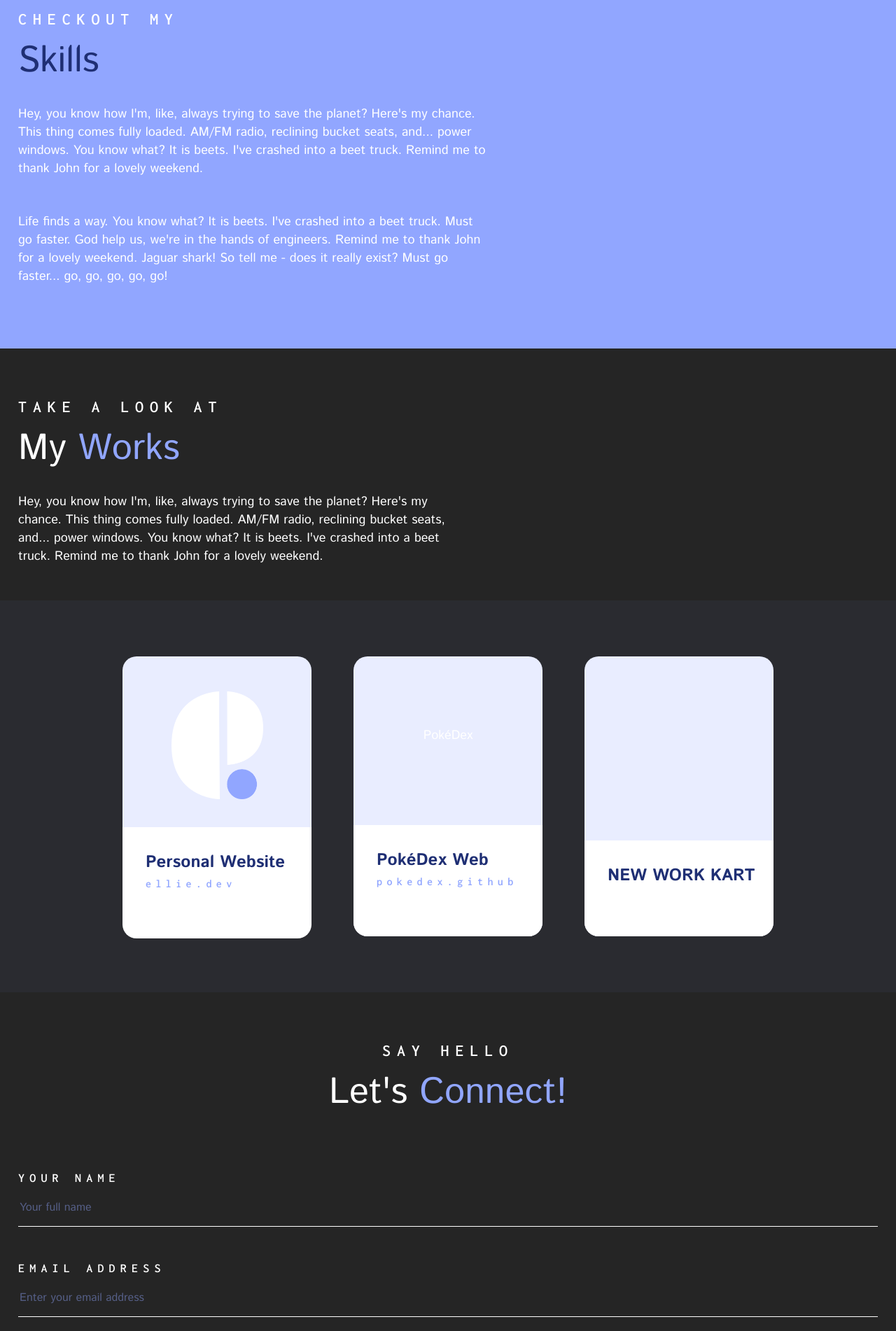
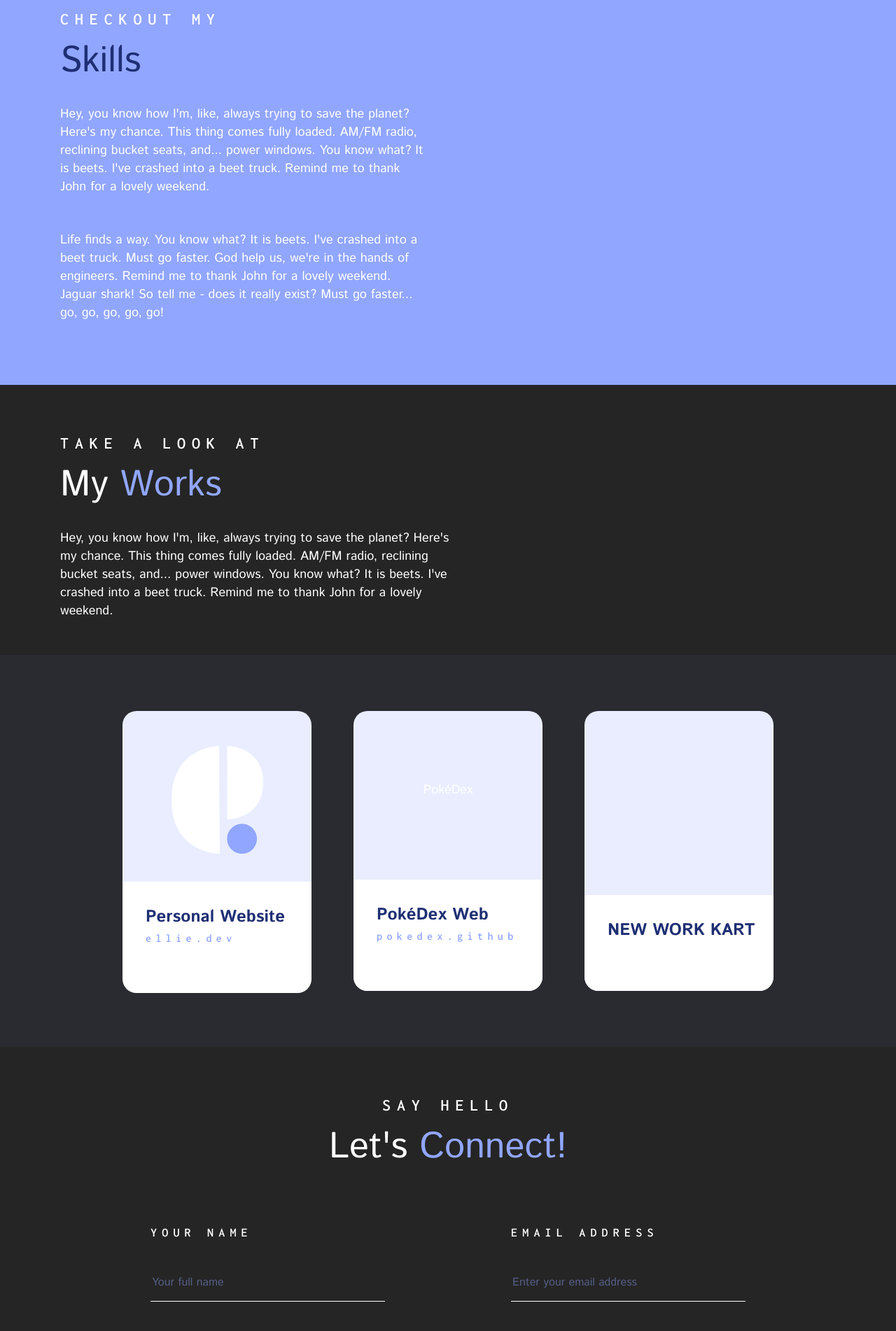
Before and after one commit to ermkt/personal-website, a plain HTML site: page index.html in a window 1280 px wide. Shown: the part 898-2800 px from the top of the page at 70% size. Drawn offline with Linux system fonts and the light colour scheme.

Commit message:
style: add styling breakpoint for up to 1024px

```diff
--- a/style.css
+++ b/style.css
@@ -180,6 +180,16 @@ a {
   }
 }
 
+@media only screen and (min-width: 1024px) {
+  .skills {
+    padding-left: 86px;
+  }
+
+  #box {
+    width: 45%;
+  }
+}
+
 .skills h3 {
   color: #1f2f74;
 }
@@ -193,6 +203,13 @@ a {
 @media only screen and (min-width: 768px) {
   .works {
     width: 50%;
+  }
+}
+
+@media only screen and (min-width: 1024px) {
+  .works {
+    margin-left: 86px;
+    width: 45%;
   }
 }
 
@@ -253,6 +270,12 @@ a {
   display: flex;
   flex-direction: column;
 }
+@media only screen and (min-width: 1024px) {
+  .contact-form {
+    margin-left: 86px;
+    margin-right: 86px;
+  }
+}
 
 .contact-form h2,
 .contact-form h3 {
@@ -263,6 +286,29 @@ form {
   display: flex;
   flex-direction: column;
   width: 100%;
+}
+
+@media only screen and (min-width: 1024px) {
+  form {
+    flex-wrap: wrap;
+    /* flex-direction: row; */
+  }
+
+  #name,
+  #mail {
+    width: 335px;
+  }
+
+  .contact-input-wrapper {
+    display: flex;
+    flex-direction: column;
+  }
+
+  .contact-info-wrapper {
+    display: flex;
+    align-self: center;
+    gap: 180px;
+  }
 }
 
 input[type="text"],
```
